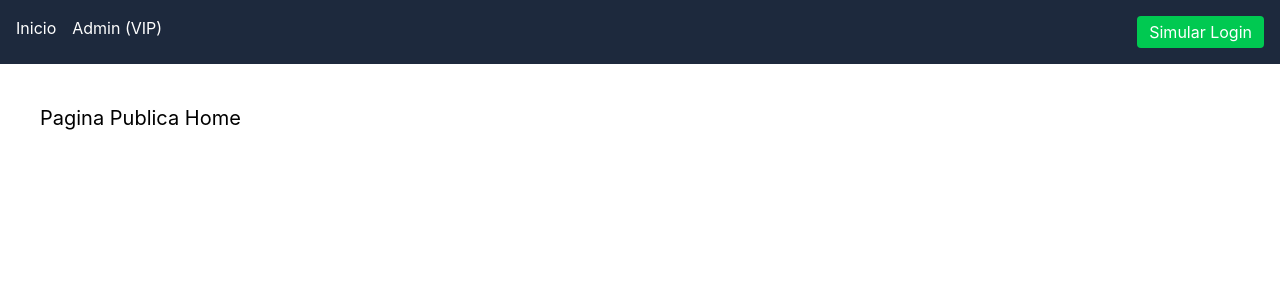
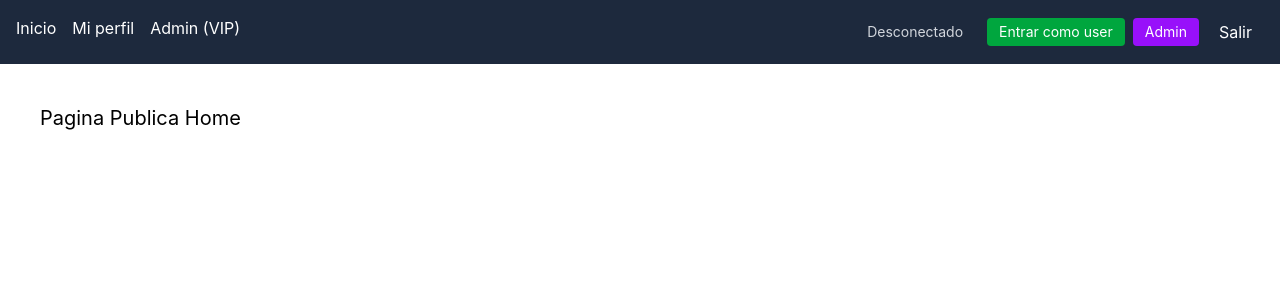
Before and after one commit to vicherul/boilerplate-classFullstack, a React (Vite) app: page / in a window 1280 px wide. Shown: the top 300 px of the page. Built offline with nearby package versions, Linux system fonts and the light colour scheme.

Commit message:
Refactor App component to improve user state management and enhance routing; fix typos in Login and Denegado components

```diff
--- a/src/App.tsx
+++ b/src/App.tsx
@@ -2,41 +2,63 @@ import { useState } from "react"
 import { BrowserRouter, Routes, Route, Link } from "react-router-dom"
 import ProtectedRoute from "./components/ProtectedRoute/ProtectedRoute"
 
+
 //Paginas de Ejemplo
 const Home = () => <h1 className="text-xl">Pagina Publica Home</h1>
 const Admin = () => <h1 className="text-xl text-indigo-600 font-bold">Zona VIP: Panel de Administracion</h1>
-const Login = () => <h1 className="text-xl text-red-500">Debes Iniciar Sesion</h1>
+const Login = () => <h1 className="text-xl text-red-500">Desdes Iniciar Sesion</h1>
+const Denegado = () => <h1 className="text-xl text-red-500">Acceso Denegado</h1>
+
+// Paginas Protegidas
+const Perfil = () => <h1 className="text-xl text-green-500">Mi Perfil de Usuario</h1>
+const DashboardAdmin = () => <h1 className="text-xl text-green-500">Dashboard de Administracion (Solo para Admins)</h1>
 
 function App() {
-  const [user, setUser] = useState<{id:number; name:string;} | null>(null)
-  const login = () => setUser({id:1, name:"Vicherul"})
+  const [user, setUser] = useState<{id: number, name: string, role: 'admin' | 'user'} | null>(null)
+
+  // Funciones Simuladoras
+  const loginAdmin = () => setUser({id: 1, name: "Ana", role: "admin"});
+  const loginUser = () => setUser({id: 2, name: "Victor", role: "user"});
   const logout = () => setUser(null)
+
   return (
     <BrowserRouter>
-  <nav className="p-4 bg-slate-800 text-white flex justify-between">
+    <nav className="p-4 bg-slate-800 text-white flex justify-between">
 
       <div className="flex gap-4">
         <Link to="/">Inicio</Link>
+        <Link to="/perfil">Mi perfil</Link>
         <Link to="/admin">Admin (VIP)</Link>
       </div>
+    {/* Panel de Control */}
+    <div className="flex gap-2 items-center">
+      <span className="mr-4 text-sm text-gray-300">
+        {user ? `Hola, ${user.name} (${user.role})`: 'Desconectado'}
+      </span>
+      <button onClick={loginUser} className="px-3 py-1 bg-green-600 rounded text-sm">Entrar como user</button>
+      <button onClick={loginAdmin} className="px-3 py-1 bg-purple-600 rounded text-sm">Admin</button>
+      <button onClick={logout} className="px-3 py-1">Salir</button>
 
-     <button className={`px-3 py-1 rounded ${user ? 'bg-red-500' : 'bg-green-500'}`} onClick={user ? logout : login}>
-        {user ? 'Cerrar Sesion' : 'Simular Login'}
-      </button>
+    </div>
+
     </nav>
     <div className="p-10">
-      <Routes>
-        <Route path="/" element={<Home />} />
-        <Route path="/login" element={<Login />} />
-        {/* Ruta protegida- Envolvemos el componente admin con nuestro Guardaespaldas */}
-        <Route path="/admin" element={
-          <ProtectedRoute isAllowed={!!user}>
-            <Admin />
-          </ProtectedRoute>
-        } />
-      </Routes>
+    <Routes>
+      <Route path="/" element={<Home />}/>
+      <Route path="/login" element={<Login />}/>
+      <Route path="/denegado" element={<Denegado />}/>
+      {/* Rutas protegidas */}
+      <Route path="/perfil" element={<ProtectedRoute user={user}>
+        <Perfil></Perfil>
+      </ProtectedRoute>}>
+      </Route>
+      <Route path="/admin" element={<ProtectedRoute user={user} requiredRole="admin">
+        <DashboardAdmin></DashboardAdmin>
+      </ProtectedRoute>} />
+
+    </Routes>
     </div>
-  </BrowserRouter>
+    </BrowserRouter>
   )
 }
 
```
